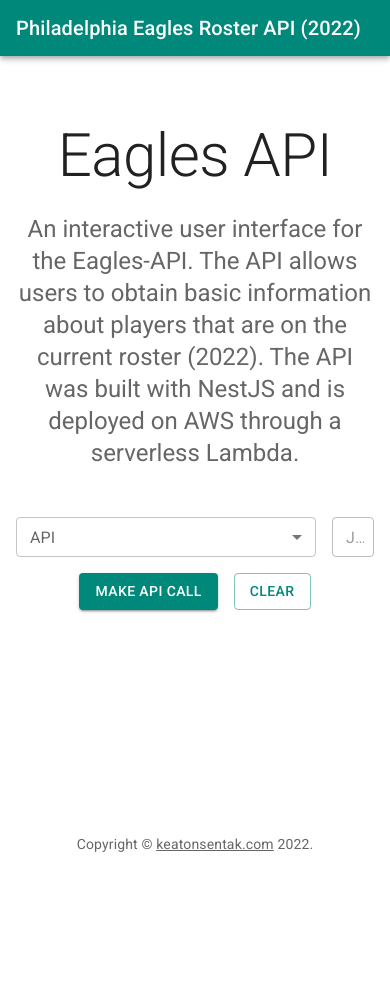
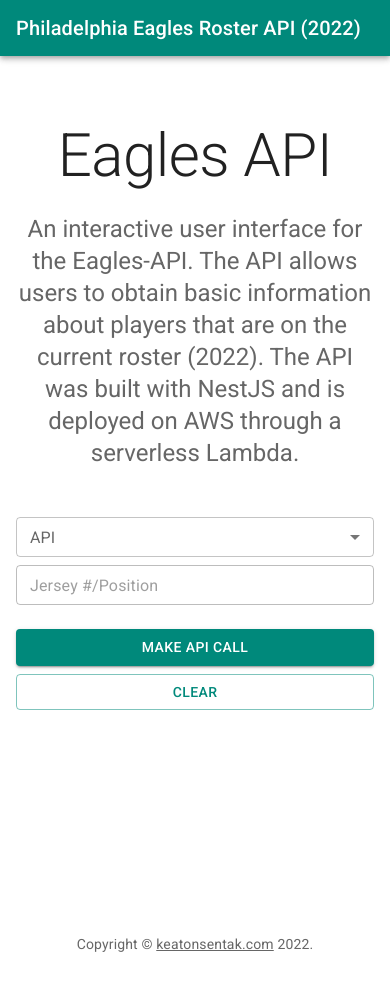
Before and after one commit to ksentak/eagles-api-ui, a React (Create React App) app: page / in a window 390 px wide. Shown: the top 990 px of the page. Before the commit the page ends 902 px from the top, so only its background shows below. Built offline with nearby package versions, Linux system fonts and the light colour scheme.

Commit message:
mobile responsive

```diff
--- a/src/pages/Home/components/DynamicSelect.js
+++ b/src/pages/Home/components/DynamicSelect.js
@@ -21,7 +21,12 @@
     _.isEmpty(requestType) || _.includes(NON_INPUT_REQUEST_TYPES, requestType);
 
   return (
-    <Stack sx={{ pt: 4 }} direction='row' spacing={2} justifyContent='center'>
+    <Stack
+      sx={{ pt: 4 }}
+      direction={{ sm: 'column', md: 'row' }}
+      spacing={3}
+      justifyContent='center'
+    >
       <FormControl sx={{ minWidth: 300 }} size='small'>
         <InputLabel>API</InputLabel>
         <Select value={requestType} onChange={handleTypeChange}>
@@ -39,6 +44,7 @@
         size='small'
         value={requestInput}
         onChange={handleInputChange}
+        sx={{ mt: 1 }}
       />
     </Stack>
   );
--- a/src/pages/Home/index.js
+++ b/src/pages/Home/index.js
@@ -73,7 +73,7 @@
             pb: 6,
           }}
         >
-          <Container maxWidth='sm'>
+          <Container maxWidth='md'>
             <Typography
               component='h1'
               variant='h2'
@@ -100,15 +100,15 @@
               handleInputChange={handleInputChange}
             />
             <Stack
-              sx={{ pt: 2 }}
-              direction='row'
+              sx={{ mt: 1, pt: 2 }}
+              direction={{ sm: 'column', md: 'row' }}
               spacing={2}
               justifyContent='center'
             >
               <Button variant='contained' onClick={makeApiCall}>
                 Make API Call
               </Button>
-              <Button variant='outlined' onClick={clearData}>
+              <Button sx={{ mt: 1 }} variant='outlined' onClick={clearData}>
                 Clear
               </Button>
             </Stack>
```
